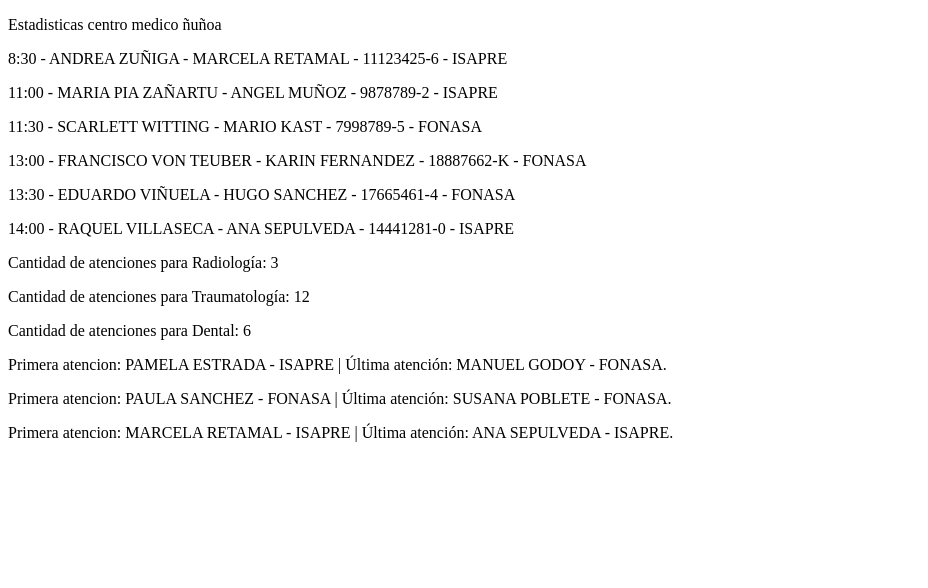
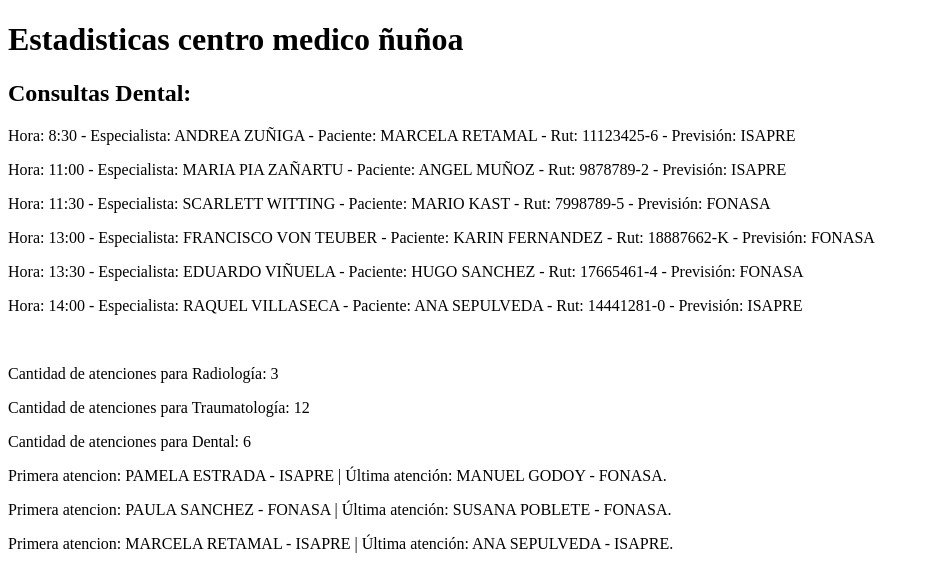
Before and after one commit to michelanyelo/ArraysObjetos-DL, a plain HTML site: page index.html in a window 1280 px wide. Shown: the whole page, without its empty margins (0-928 px from the left). Drawn offline with Linux system fonts and the light colour scheme.

Commit message:
"Updated index.html: changed paragraph to h1, reformatted dental consultation output, and added h2 header and line break."

```diff
--- a/index.html
+++ b/index.html
@@ -8,7 +8,7 @@
     <title>Centro Médico Ñuñoa</title>
 </head>
 <script>
-    document.write('<p>Estadisticas centro medico ñuñoa</p>');
+    document.write('<h1>Estadisticas centro medico ñuñoa</h1>');
 
     var radiologia = [
         { hora: '11:00', especialista: 'IGNACIO SCHULZ', paciente: 'FRANCISCA ROJAS', rut: '9878782-1', prevision: 'FONASA' },
@@ -71,18 +71,19 @@
     Sin embargo, debe hacerlo separando por un guión cada dato desplegado
     y cada fila de información debe estar separada por un párrafo */
 
+    document.write("<h2>Consultas Dental: </h2>");
     dental.forEach((atencion) => {
-
         document.write(
             `<p>
-            ${atencion.hora} -
-            ${atencion.especialista} -
-            ${atencion.paciente} -
-            ${atencion.rut} -
-            ${atencion.prevision}
+            Hora: ${atencion.hora} -
+            Especialista: ${atencion.especialista} -
+            Paciente: ${atencion.paciente} -
+            Rut: ${atencion.rut} -
+            Previsión: ${atencion.prevision}
             </p>`
         );
     });
+    document.write("<br>")
 
 
 
```
